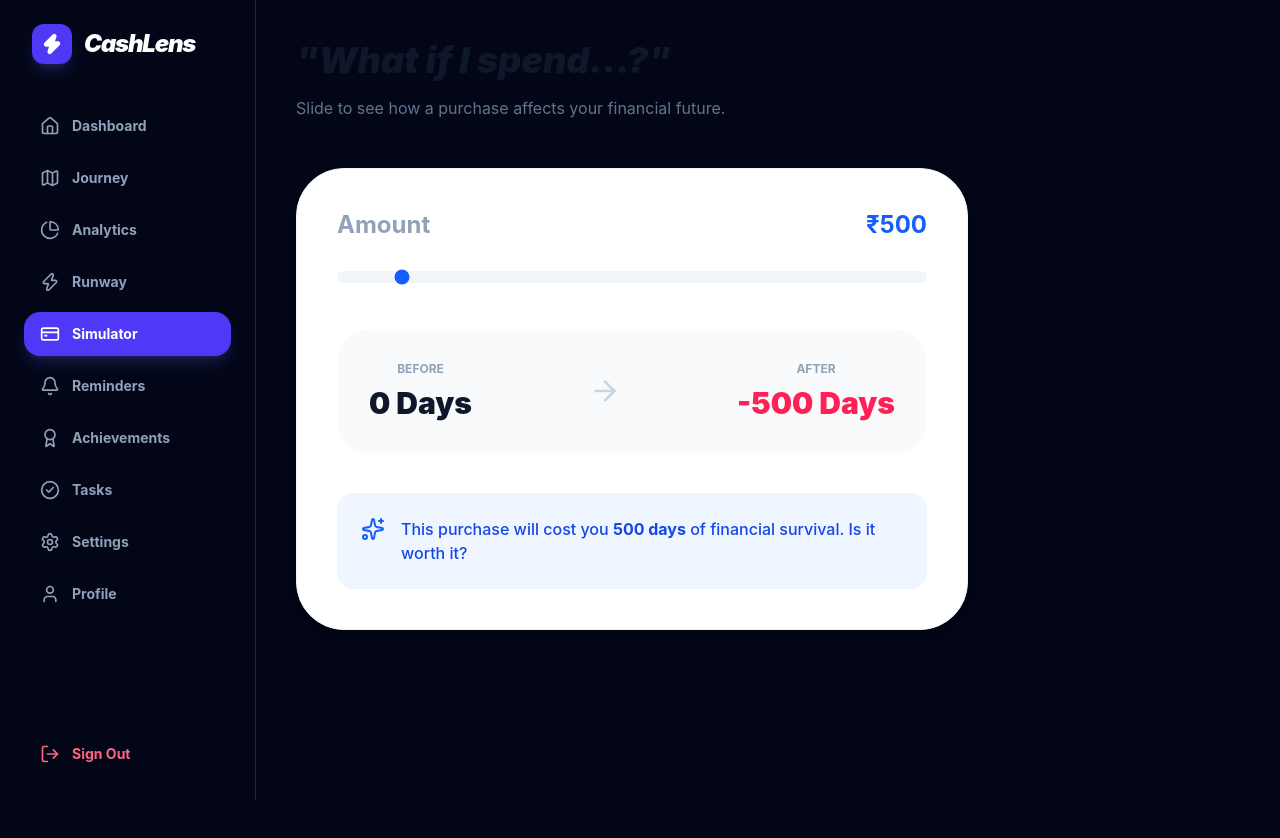
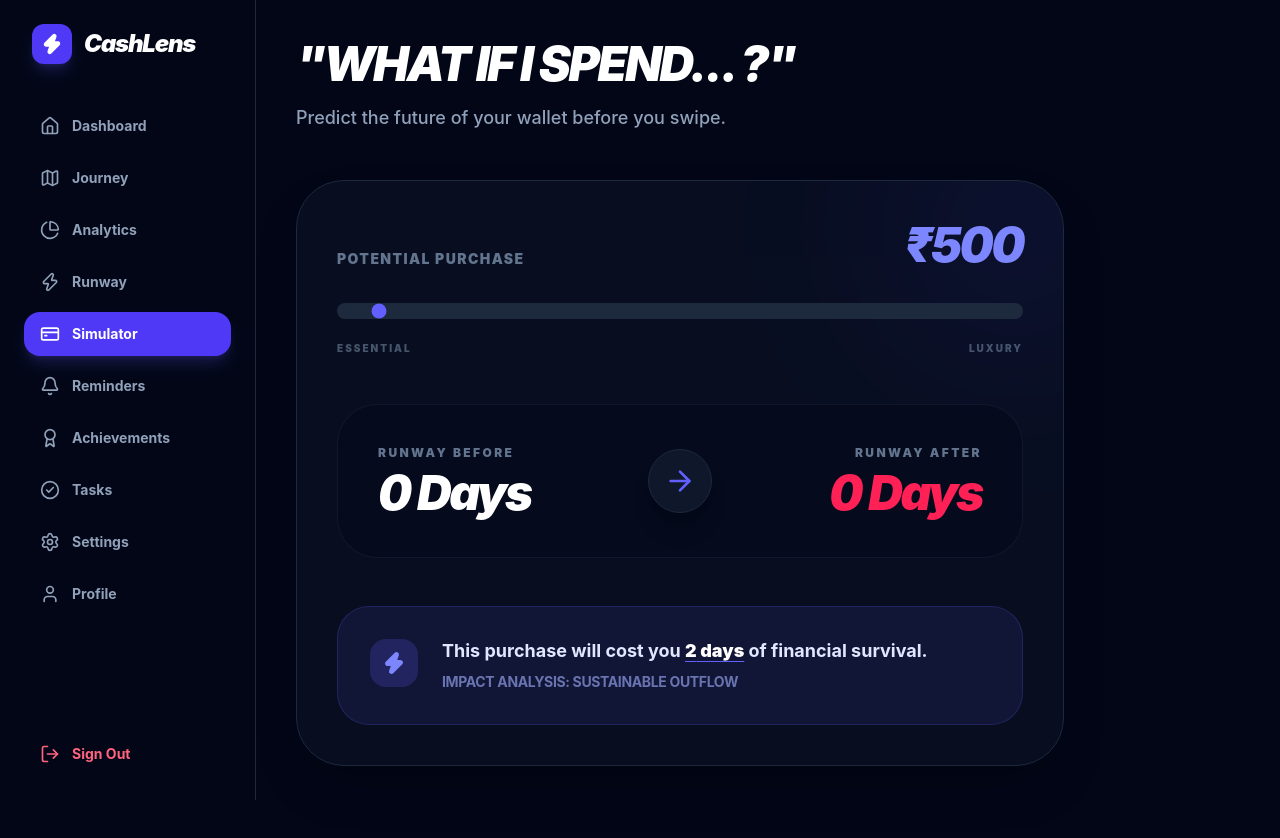
Before and after one commit to RavenOpsX/CASHLENS-beta, a Next.js app: page /simulator in a window 1280 px wide. Shown: the top 838 px of the page. Before the commit the page ends 800 px from the top, so only its background shows below. Built offline with nearby package versions, Linux system fonts and the light colour scheme; no server answers; the database is empty.

Commit message:
Theme Change

```diff
--- a/app/(dashboard)/simulator/page.tsx
+++ b/app/(dashboard)/simulator/page.tsx
@@ -1,63 +1,105 @@
 "use client";
+export const dynamic = 'force-dynamic';
+
 import React, { useState, useEffect } from 'react';
 import { supabase } from '@/lib/supabase';
-import { Sparkles, ArrowRight } from 'lucide-react';
+import { Sparkles, ArrowRight, Zap } from 'lucide-react';
+import { motion } from 'framer-motion';
 
 export default function SimulatorPage() {
   const [balance, setBalance] = useState(0);
   const [dailyAvg, setDailyAvg] = useState(0);
   const [spend, setSpend] = useState(500);
+  const [loading, setLoading] = useState(true);
 
   useEffect(() => {
     async function getStats() {
       const { data: { user } } = await supabase.auth.getUser();
       const { data: t } = await supabase.from('transactions').select('*').eq('user_id', user?.id);
+
       const income = t?.filter(x => x.type === 'income').reduce((s, x) => s + Number(x.amount), 0) || 0;
       const expense = t?.filter(x => x.type === 'expense').reduce((s, x) => s + Number(x.amount), 0) || 0;
-      setBalance(income - expense);
-      setDailyAvg((expense / 30) || 1);
+      const currentBalance = income - expense;
+
+      // Using the same Smart Baseline (₹250/day) as the dashboard
+      const actualDailyAvg = expense / 30;
+      const smartDailyAvg = actualDailyAvg < 50 ? 250 : actualDailyAvg;
+
+      setBalance(currentBalance);
+      setDailyAvg(smartDailyAvg);
+      setLoading(false);
     }
     getStats();
   }, []);
 
-  const currentRunway = Math.floor(balance / dailyAvg);
-  const newRunway = Math.floor((balance - spend) / dailyAvg);
+  const currentRunway = dailyAvg > 0 ? Math.floor(balance / dailyAvg) : 0;
+  const newRunway = dailyAvg > 0 ? Math.floor((balance - spend) / dailyAvg) : 0;
+  const impact = currentRunway - newRunway;
+
+  if (loading) return <div className="h-screen flex items-center justify-center bg-[#020617] text-indigo-500 font-black italic animate-pulse">CALIBRATING...</div>;
 
   return (
-    <div className="max-w-2xl space-y-12">
+    <div className="max-w-3xl space-y-12 pb-20 animate-in fade-in duration-700">
       <div className="space-y-4">
-        <h1 className="text-4xl font-black text-slate-900 italic">"What if I spend...?"</h1>
-        <p className="text-slate-500">Slide to see how a purchase affects your financial future.</p>
+        <h1 className="text-5xl font-black text-white italic tracking-tighter uppercase">
+          "What if I spend... ?"
+        </h1>
+        <p className="text-slate-400 font-medium text-lg">Predict the future of your wallet before you swipe.</p>
       </div>
 
-      <div className="bg-white p-10 rounded-[3rem] border border-slate-100 shadow-xl space-y-10">
-        <div className="space-y-6">
-          <div className="flex justify-between font-bold text-2xl">
-             <span className="text-slate-400">Amount</span>
-             <span className="text-blue-600">₹{spend}</span>
+      <div className="bg-slate-900/50 p-10 rounded-[3rem] border border-slate-800 shadow-2xl space-y-12 relative overflow-hidden">
+        {/* Background Glow */}
+        <div className="absolute -top-20 -right-20 w-64 h-64 bg-indigo-600 rounded-full blur-[100px] opacity-10"></div>
+
+        <div className="space-y-8 relative z-10">
+          <div className="flex justify-between items-end">
+             <span className="text-slate-500 font-black uppercase tracking-widest text-sm">Potential Purchase</span>
+             <span className="text-5xl font-black text-indigo-400 tracking-tighter italic">₹{spend.toLocaleString()}</span>
           </div>
-          <input
-            type="range" min="0" max="5000" step="100" value={spend}
-            onChange={(e) => setSpend(Number(e.target.value))}
-            className="w-full h-3 bg-slate-100 rounded-lg appearance-none cursor-pointer accent-blue-600"
-          />
-        </div>
 
-        <div className="flex items-center justify-between gap-4 p-8 bg-slate-50 rounded-[2rem]">
-          <div className="text-center">
-            <p className="text-xs font-bold text-slate-400 uppercase mb-2">Before</p>
-            <h4 className="text-3xl font-black text-slate-900">{currentRunway} Days</h4>
-          </div>
-          <ArrowRight className="text-slate-300" size={32} />
-          <div className="text-center">
-            <p className="text-xs font-bold text-slate-400 uppercase mb-2">After</p>
-            <h4 className={`text-3xl font-black ${newRunway < currentRunway ? 'text-rose-500' : 'text-slate-900'}`}>{newRunway} Days</h4>
+          <div className="relative group">
+            <input
+              type="range" min="0" max="10000" step="100" value={spend}
+              onChange={(e) => setSpend(Number(e.target.value))}
+              className="w-full h-4 bg-slate-800 rounded-full appearance-none cursor-pointer accent-indigo-500 hover:accent-indigo-400 transition-all"
+            />
+            <div className="flex justify-between mt-4 text-[10px] font-black text-slate-600 uppercase tracking-[0.2em]">
+                <span>Essential</span>
+                <span>Luxury</span>
+            </div>
           </div>
         </div>
 
-        <div className="bg-blue-50 p-6 rounded-2xl flex items-start gap-4">
-          <Sparkles className="text-blue-600 shrink-0" />
-          <p className="text-blue-700 font-medium">This purchase will cost you <span className="font-bold">{currentRunway - newRunway} days</span> of financial survival. Is it worth it?</p>
+        <div className="flex flex-col md:flex-row items-center justify-between gap-8 p-10 bg-slate-950/50 rounded-[2.5rem] border border-slate-800/50 relative">
+          <div className="text-center md:text-left">
+            <p className="text-xs font-black text-slate-500 uppercase tracking-[0.2em] mb-2">Runway Before</p>
+            <h4 className="text-5xl font-black text-white italic tracking-tighter">{currentRunway} Days</h4>
+          </div>
+
+          <div className="flex items-center justify-center w-16 h-16 bg-slate-900 rounded-full border border-slate-800 shadow-xl">
+             <ArrowRight className="text-indigo-500" size={32} />
+          </div>
+
+          <div className="text-center md:text-right">
+            <p className="text-xs font-black text-slate-500 uppercase tracking-[0.2em] mb-2">Runway After</p>
+            <h4 className={`text-5xl font-black italic tracking-tighter ${newRunway < currentRunway * 0.5 ? 'text-rose-500' : 'text-emerald-400'}`}>
+                {newRunway > 0 ? newRunway : 0} Days
+            </h4>
+          </div>
+        </div>
+
+        <div className="bg-indigo-500/10 border border-indigo-500/20 p-8 rounded-[2rem] flex items-start gap-6">
+          <div className="w-12 h-12 bg-indigo-500/20 rounded-2xl flex items-center justify-center shrink-0">
+            <Zap className="text-indigo-400 fill-current" size={24} />
+          </div>
+          <div>
+            <p className="text-indigo-100 font-bold text-lg leading-snug">
+               This purchase will cost you <span className="text-white font-black underline decoration-indigo-500 underline-offset-4">{impact > 0 ? impact : 0} days</span> of financial survival.
+            </p>
+            <p className="text-indigo-300/60 text-sm font-bold uppercase tracking-tight mt-2">
+                Impact Analysis: {impact > 10 ? 'High Burn Risk' : 'Sustainable Outflow'}
+            </p>
+          </div>
         </div>
       </div>
     </div>
```
